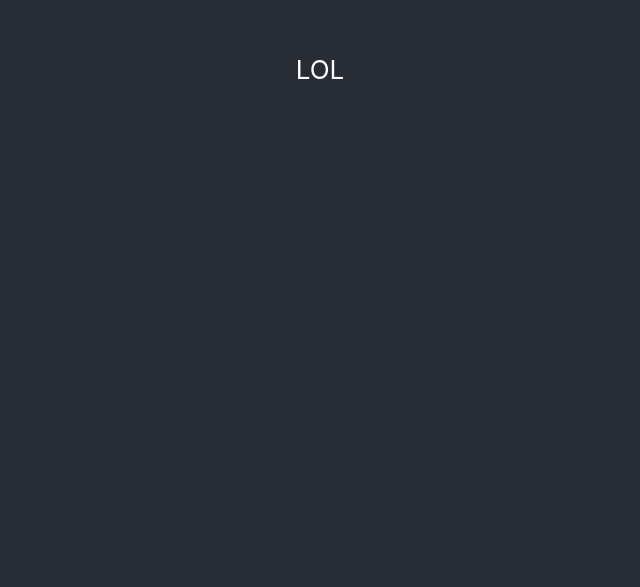
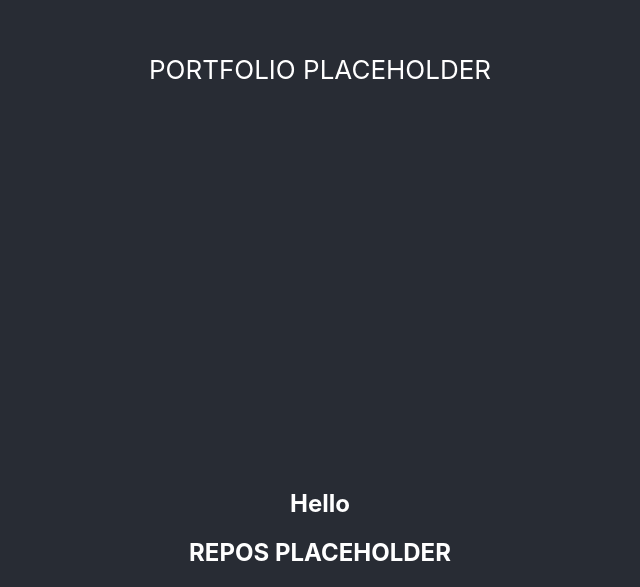
Before and after one commit to mebsport/marcelusbrown-site, a React (Create React App) app: page / in a window 1280 px wide. Shown: the part 331-918 px from the top of the page, without its empty margins (320-960 px from the left). Before the commit the page ends 800 px from the top, so only its background shows below. Built offline with nearby package versions, Linux system fonts and the light colour scheme.

Commit message:
GET REPOS PLACEHOLDER
created a file with a placeholder for the github repositories to auto load and show up on the site.

added axios to grab stuff from the github api.

```diff
--- a/package.json
+++ b/package.json
@@ -10,6 +10,7 @@
     "@types/node": "^16.7.13",
     "@types/react": "^17.0.20",
     "@types/react-dom": "^17.0.9",
+    "axios": "^0.26.1",
     "react": "^17.0.2",
     "react-dom": "^17.0.2",
     "react-loading": "^2.0.3",
--- a/src/App.tsx
+++ b/src/App.tsx
@@ -1,5 +1,6 @@
 import React, { useState, useEffect } from 'react';
 import './App.css';
+import GithubRepos from './components/GithubRepos';
 
 function App() {
   //Loading Function
@@ -31,9 +32,15 @@ function App() {
           <h1>I'm Marcelus...</h1>
         </div>
       ) : (
-        <header className='App-header'>
-          <p>LOL</p>
-        </header>
+        <>
+          <header className='App-header'>
+            <p>PORTFOLIO PLACEHOLDER</p>
+          </header>
+          <div className='main'>
+            <h2>Hello</h2>
+          </div>
+          <GithubRepos/>
+        </>
       )}
     </div>
   );
--- /dev/null
+++ b/src/components/GithubRepos.tsx
@@ -0,0 +1,7 @@
+import React from 'react';
+
+const GithubRepos = () => {
+  return <h2>REPOS PLACEHOLDER</h2>;
+};
+
+export default GithubRepos;
```
Also changed, not shown: 1 other file (tests, documents, lock files or other folders).
